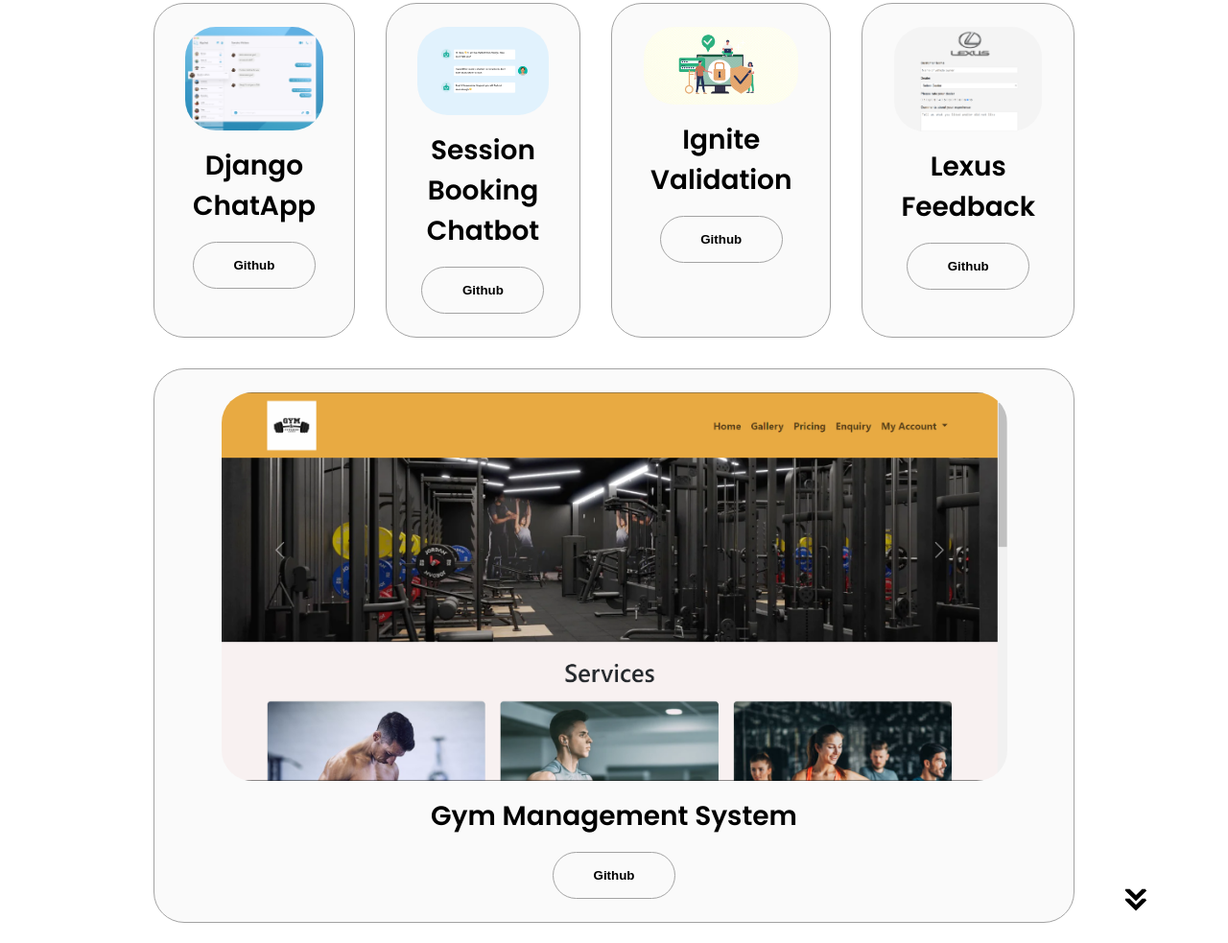
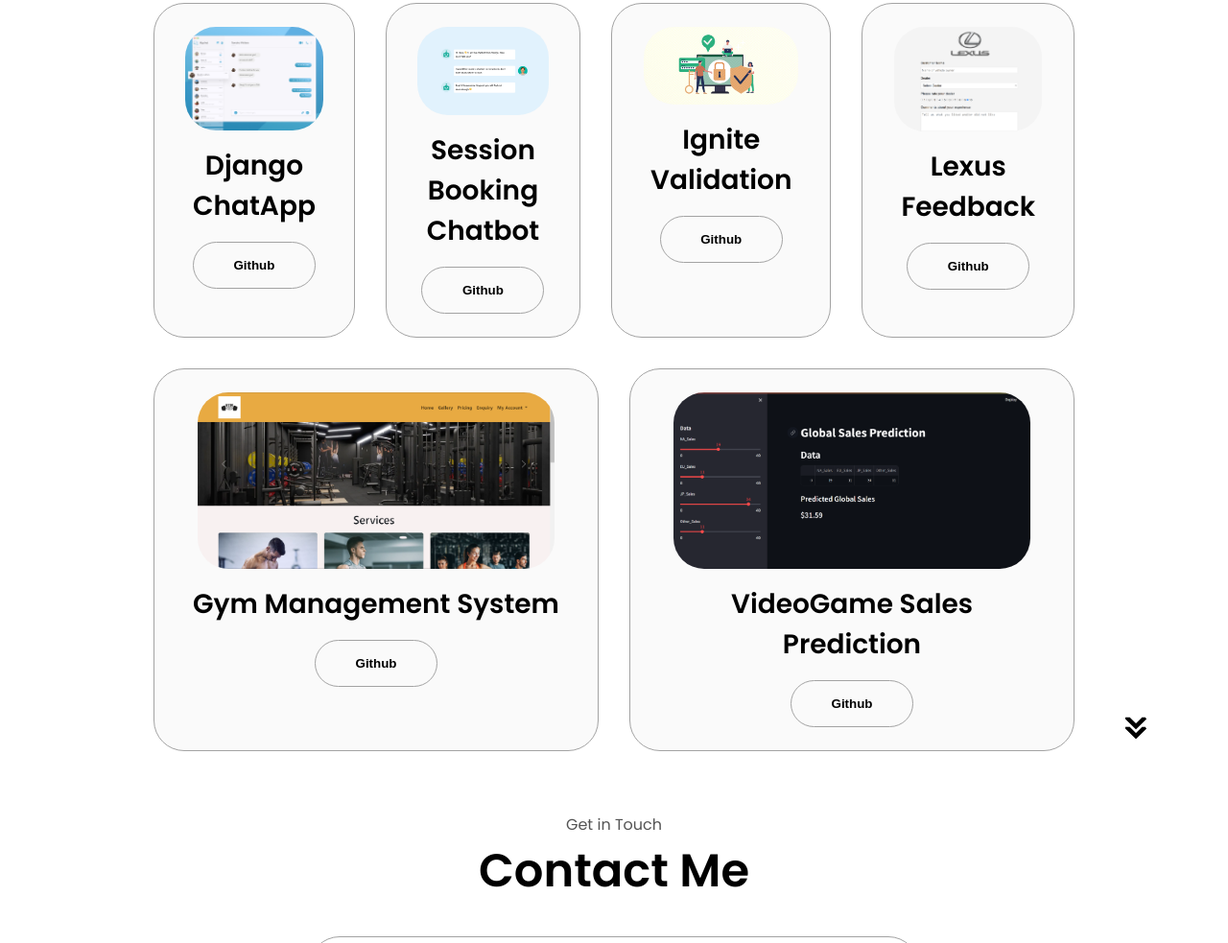
Before and after one commit to Omsurvase24/Portfolio-Website, a plain HTML site: page index.html in a window 1280 px wide. Shown: the part 2590-3573 px from the top of the page at 96% size. Drawn offline with Linux system fonts and the light colour scheme.

Commit message:
added projects

```diff
--- a/index.html
+++ b/index.html
@@ -179,7 +179,7 @@
                 />
                 <div>
                   <h3>ReactJS</h3>
-                  <p>Basic</p>
+                  <p>Intermediate</p>
                 </div>
               </article>
               <article>
@@ -374,6 +374,24 @@
               </button>
             </div>
           </div>
+          <div class="details-container color-container">
+            <div class="article-container">
+              <img
+                src="./assets/project-6.png"
+                alt="Project 6"
+                class="project-img"
+              />
+            </div>
+            <h2 class="experience-sub-title project-title">VideoGame Sales Prediction</h2>
+            <div class="btn-container">
+              <button
+                class="btn btn-color-2 project-btn"
+                onclick="location.href='https://github.com/Omsurvase24/VideoGameSalesPrediction'"
+              >
+                Github
+              </button>
+            </div>
+          </div>
         </div>
       </div>
       <img
```
Also changed, not shown: assets/project-6.png (added).
